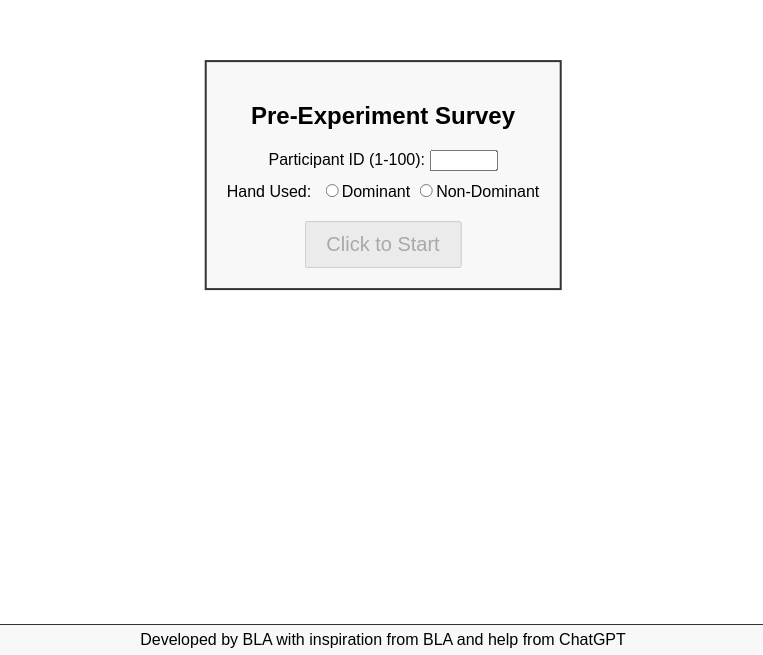
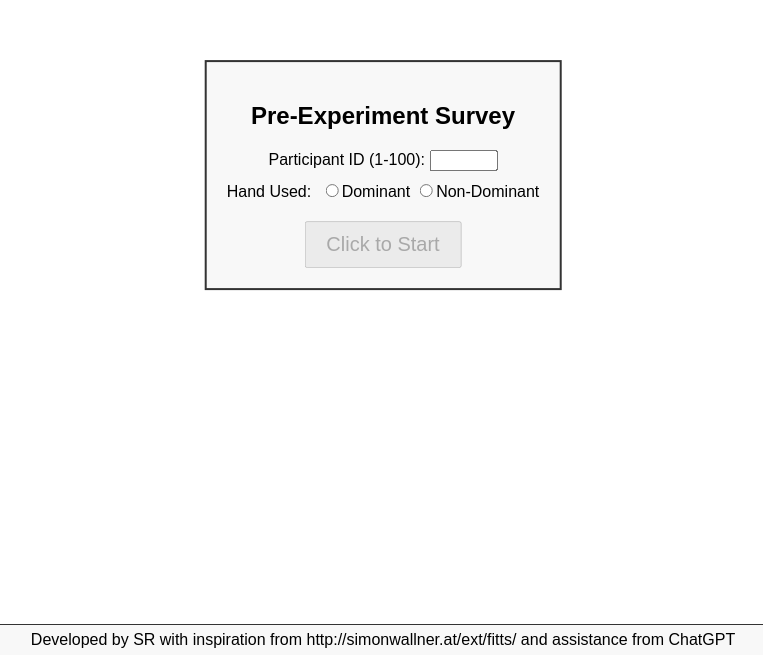
Before and after one commit to uml-hci/comp5280-f24-a3, a plain HTML site: page index.html in a window 1280 px wide. Shown: the part 145-800 px from the top of the page, without its empty margins (257-1020 px from the left). Drawn offline with nearby package versions, Linux system fonts and the light colour scheme.

Commit message:
minor changes

```diff
--- a/app.js
+++ b/app.js
@@ -7,13 +7,13 @@ document.addEventListener("DOMContentLoaded", function () {
   const screenWidth = window.innerWidth - 2 * marginSize;
   const screenHeight = window.innerHeight - 2 * marginSize;
 
+  //Initialize participant vars and targets
   let targetIndex = 0;
   let lastClickTime = performance.now();
   let lastTargetX, lastTargetY;
   let participantID = null;
   let handPreference = null;
 
-  // Apply a more elegant sans-serif font to the entire document
   document.body.style.fontFamily = "'Arial', 'Helvetica', sans-serif";
 
   const experimentArea = document.createElement("div");
@@ -53,7 +53,7 @@ document.addEventListener("DOMContentLoaded", function () {
   footer.style.alignItems = "center";
   footer.style.backgroundColor = "#f8f8f8";
   footer.style.borderTop = "1px solid #333";
-  footer.textContent = "Developed by BLA with inspiration from BLA and help from ChatGPT";
+  footer.textContent = "Developed by SR with inspiration from http://simonwallner.at/ext/fitts/ and assistance from ChatGPT";
   document.body.appendChild(footer);
 
   const surveyForm = document.createElement("form");
```
Also changed, not shown: index.html (+0 -1 lines).
